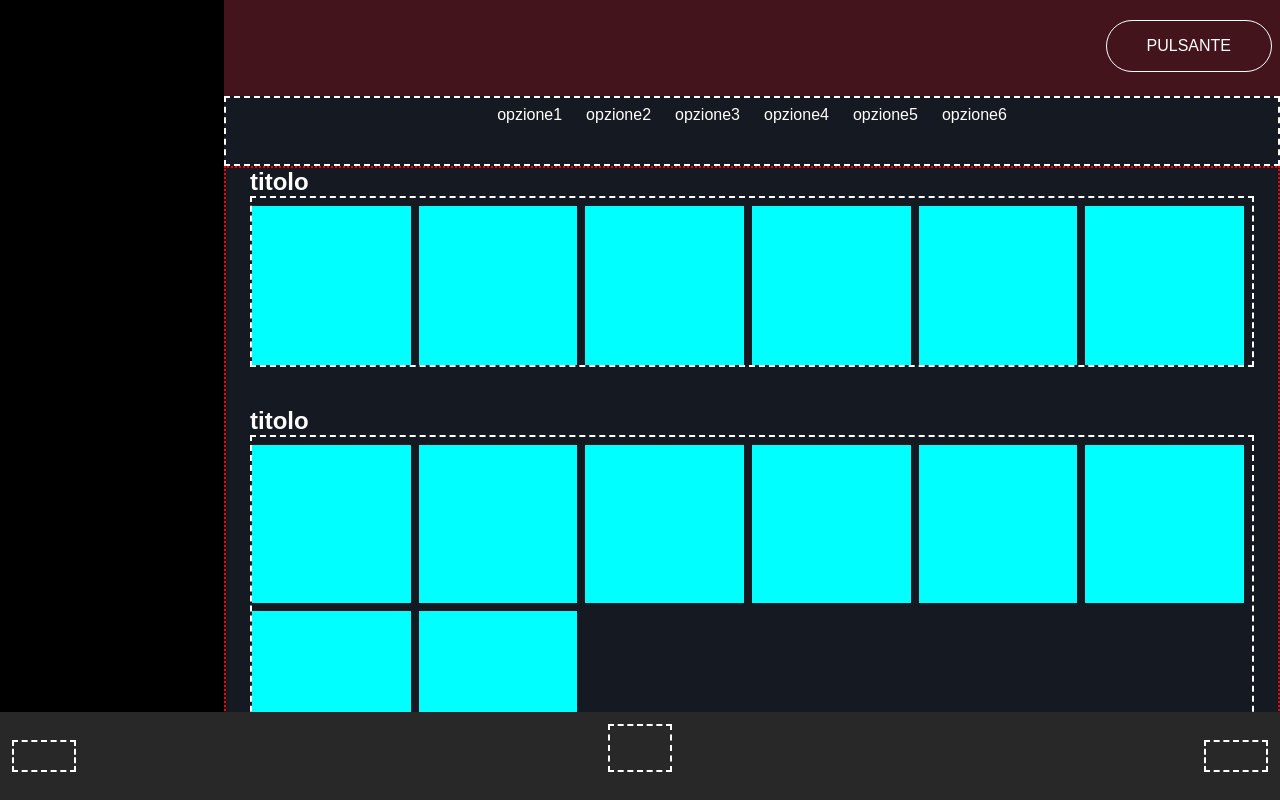
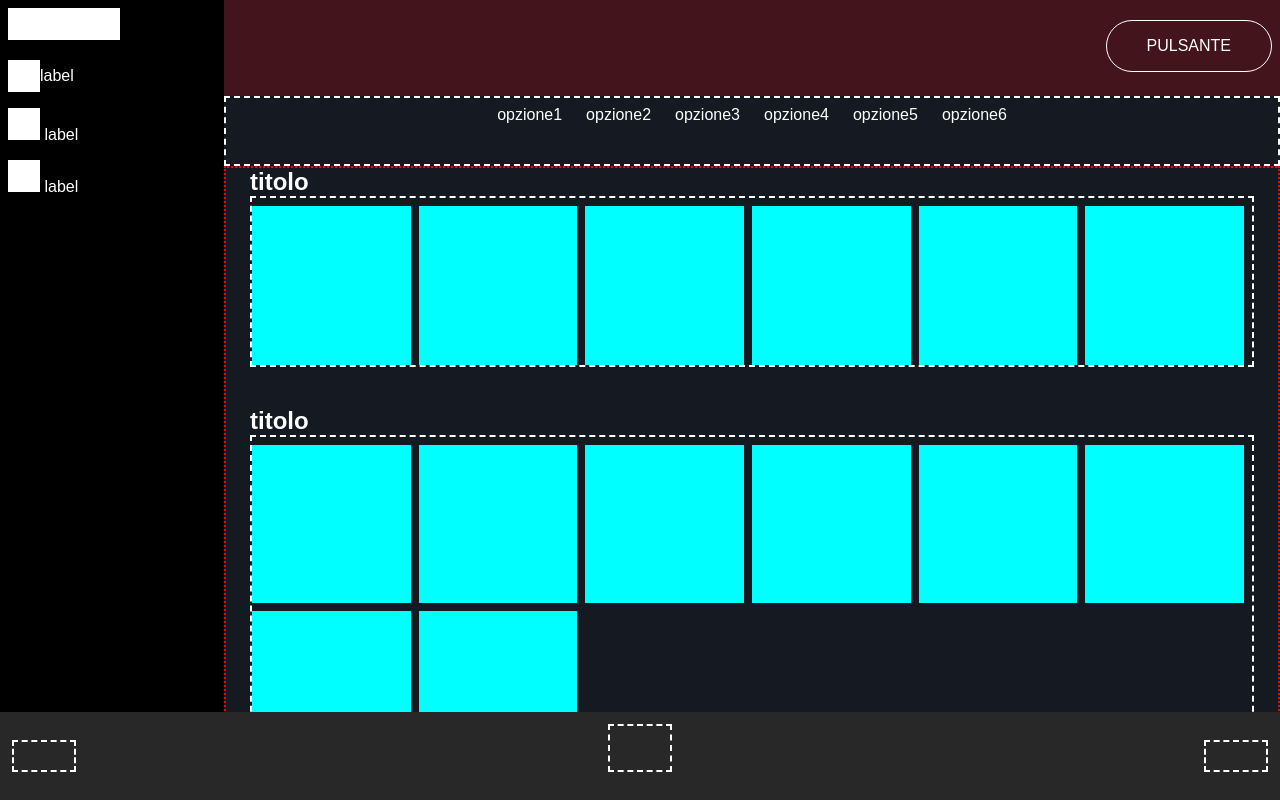
Before and after one commit to AlexNunzi/html-css-spotifyweb, a plain HTML site: page index.html in a window 1280 px wide. Drawn offline with Linux system fonts and the light colour scheme.

Commit message:
Inizio layout aside

```diff
--- a/css/style.css
+++ b/css/style.css
@@ -8,7 +8,7 @@
 
 /* REGOLE DI DEBUG --------------------------------- */
 
-.debug main nav,
+.debug main .content nav,
 .debug main .container-item,
 .debug footer .controls-container{
     border: 2px dashed white;
@@ -34,6 +34,25 @@
 
 
 /* DEBUG ASIDE ------------------------------------- */
+
+.debug aside .logo-small{
+    height: 2rem;
+    width: 2rem;
+    background-color: #FFFFFF;
+}
+
+.debug aside .logo-big{
+    height: 2rem;
+    width: 7rem;
+    background-color: #FFFFFF;
+}
+
+.debug aside .icon{
+    height: 2rem;
+    width: 2rem;
+    background-color: #FFFFFF;
+    display: inline-block;
+}
 
 /* DEBUG FOOTER ------------------------------------ */
 
@@ -66,6 +85,10 @@
 
 .justify-between{
     justify-content: space-between;
+}
+
+.align-center{
+    align-items: center;
 }
 
 .align-end{
@@ -107,14 +130,28 @@ main{
 aside{
     background-color: #000000;
     width: 3rem;
+    padding: 0.5rem;
 }
 
-main nav ul{
+aside nav li{
+    margin-bottom: 1rem;
+}
+
+aside nav .logo-small{
+    display: inline-block;
+}
+
+aside nav .logo-big,
+aside nav .label{
+    display: none;
+}
+
+main .content nav ul{
     padding-top: 0.5rem;
     margin: 0 -0.75rem;
 }
 
-main nav ul li{
+main .content nav ul li{
     margin: 0 0.75rem 2.5rem
 }
 
@@ -157,6 +194,15 @@ footer{
         width: 14rem;
     }
 
+    aside nav .logo-small{
+        display: none;
+    }
+
+    aside nav .logo-big,
+    aside nav .label{
+        display: inline-block;
+    }
+
     .content{
         width: calc(100% - 14rem);
     }
--- a/index.html
+++ b/index.html
@@ -20,7 +20,33 @@
             </div>
 
             <aside>
+                <nav>
+                    <ul>
+                        <li>
+                            <div class="logo-small">
 
+                            </div>
+                            <div class="logo-big">
+
+                            </div>
+                        </li>
+
+                        <li class="d-flex align-center">
+                            <span class="icon"></span>
+                            <span class="label">label</span>
+                        </li>
+
+                        <li>
+                            <span class="icon"></span>
+                            <span class="label">label</span>
+                        </li>
+
+                        <li>
+                            <span class="icon"></span>
+                            <span class="label">label</span>
+                        </li>
+                    </ul>
+                </nav>
             </aside>
 
             <div class="content">
```
